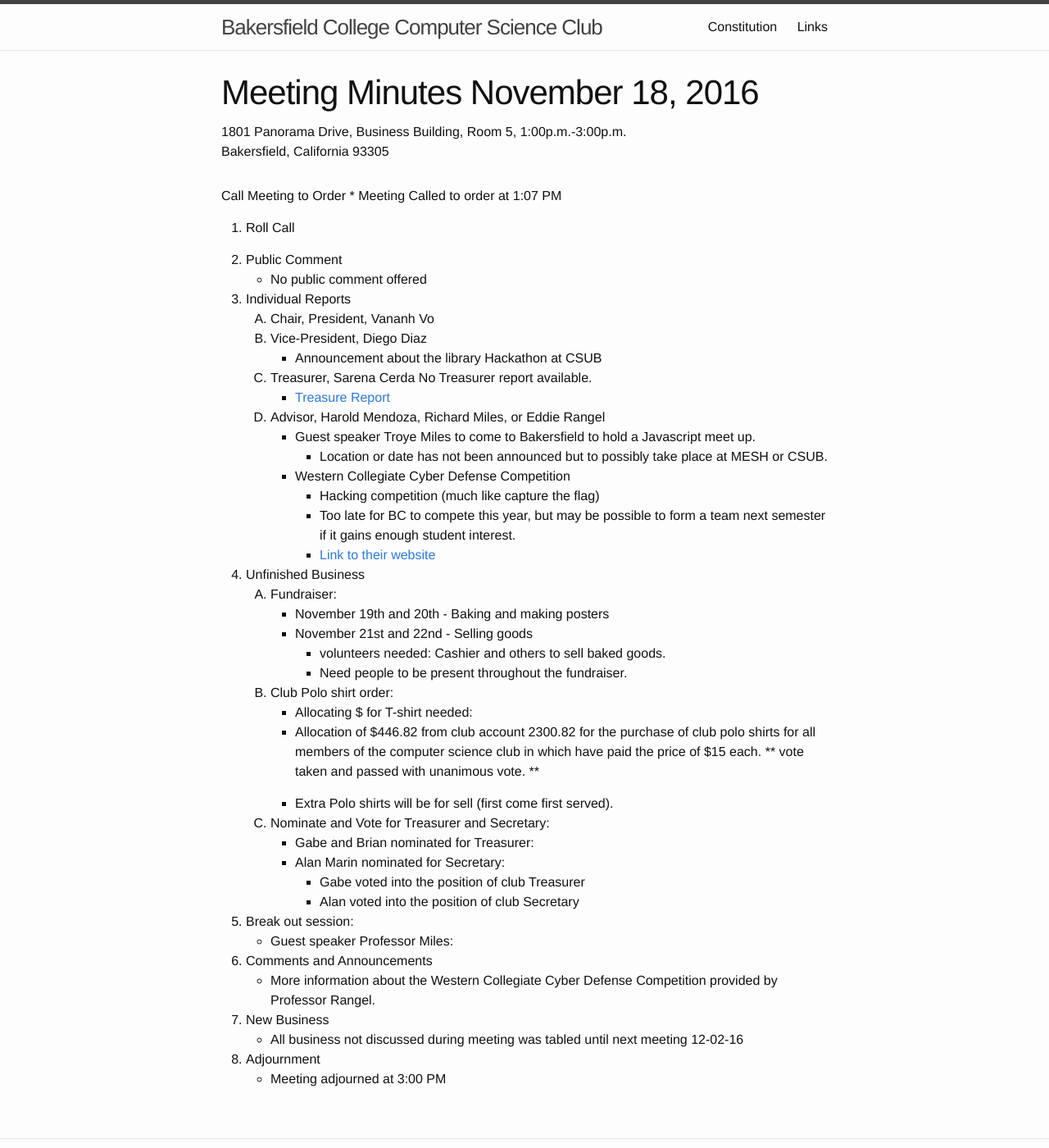
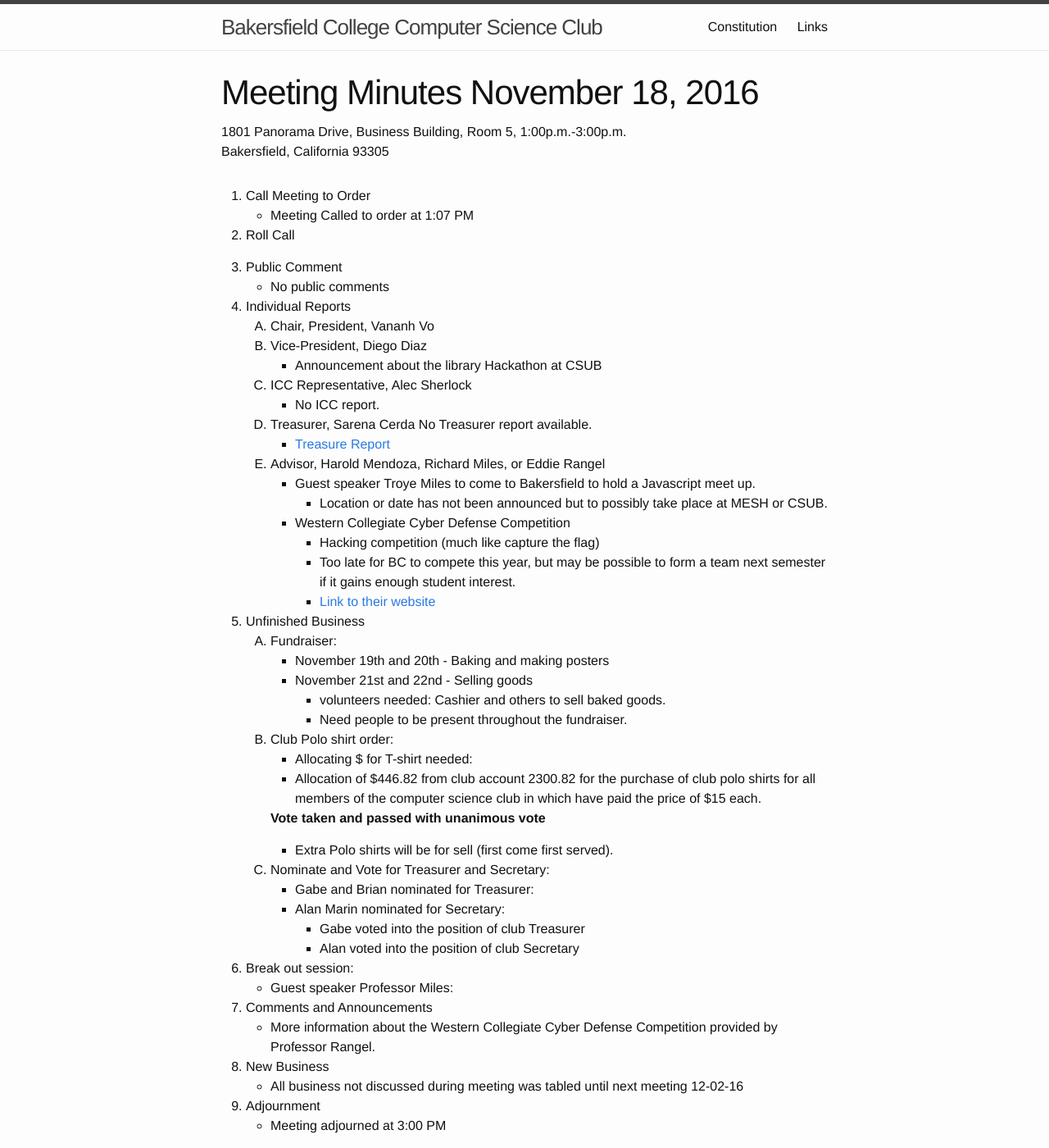
Before and after one commit to AICSC/aicsc.github.io, a Jekyll site: the page built from _posts/minutes/2016-11-18-minutes.markdown, in a window 1280 px wide and 1400 px high. Shown: the whole window at 82% size. Built offline with Jekyll 4.4.1, drawn with Linux system fonts in a browser that asks for light colours.

Commit message:
Uploading club minutes

```diff
--- a/_posts/minutes/2016-11-18-minutes.markdown
+++ b/_posts/minutes/2016-11-18-minutes.markdown
@@ -1,14 +1,16 @@
-Call Meeting to Order
+1. Call Meeting to Order
 	* Meeting Called to order at 1:07 PM
+
 2. Roll Call
 
 3. Public Comment
-	* No public comment offered
-
+	* No public comments
 4. Individual Reports
 	1. Chair, President, Vananh Vo
 	1. Vice-President, Diego Diaz
 		- Announcement about the library Hackathon at CSUB
+	1. ICC Representative, Alec Sherlock
+		* No ICC report.
 	1. Treasurer, Sarena Cerda
 		No Treasurer report available.
 		* [Treasure Report](https://docs.google.com/spreadsheets/d/1sJV4oCbnSzftXGi_gWaNpjXHrzWlW2MLvBfCd8kbTWQ/edit?usp=sharing)
@@ -32,7 +34,8 @@ Call Meeting to Order
 		* Allocating $ for T-shirt needed:
 		* Allocation of $446.82 from club account 2300.82 for the purchase of club polo shirts
 		for all members of the computer science club in which have paid the price of $15 each.
-		** vote taken and passed with unanimous vote. **
+
+		**Vote taken and passed with unanimous vote**
 
 		* Extra Polo shirts will be for sell (first come first served).
 	3. Nominate and Vote for Treasurer and Secretary:
```
